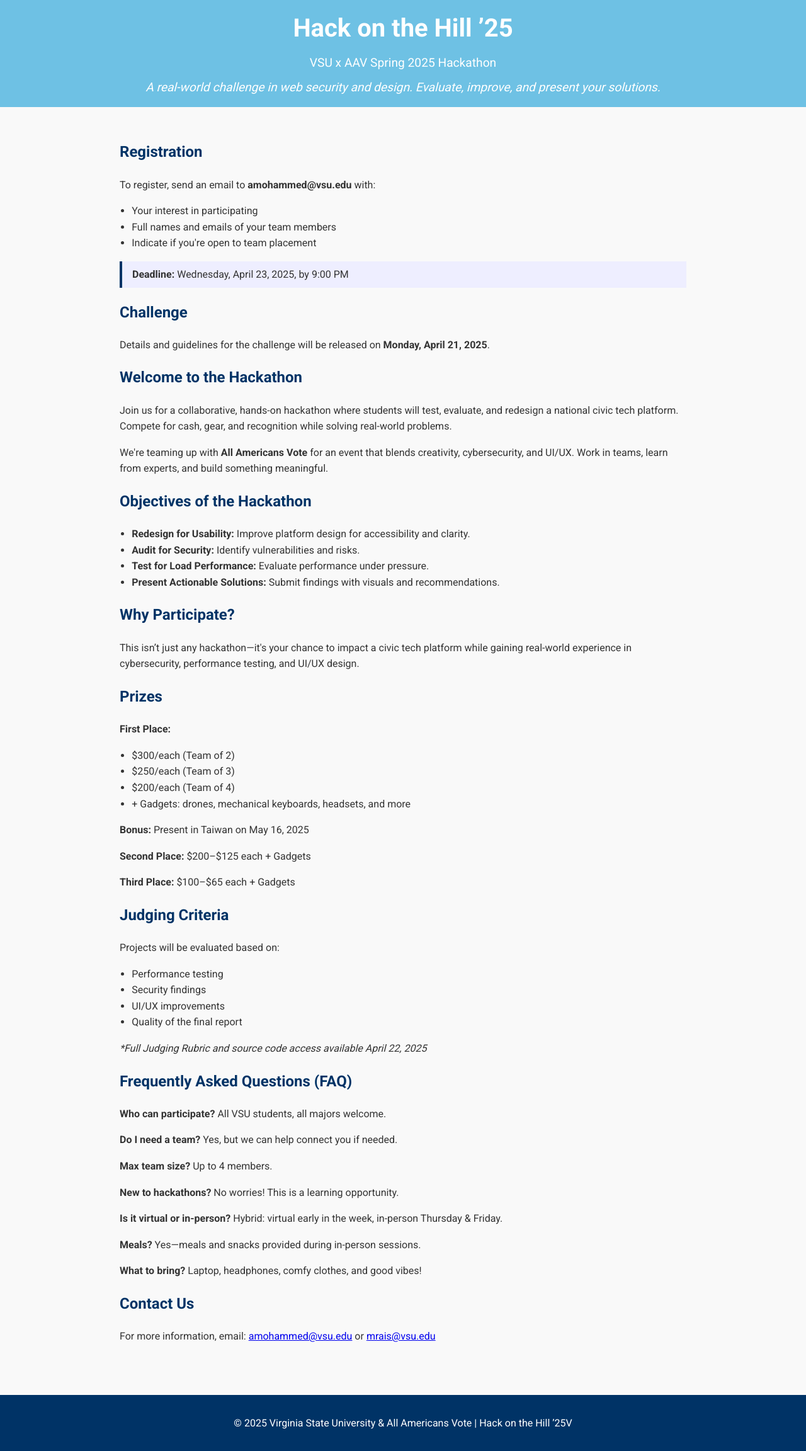
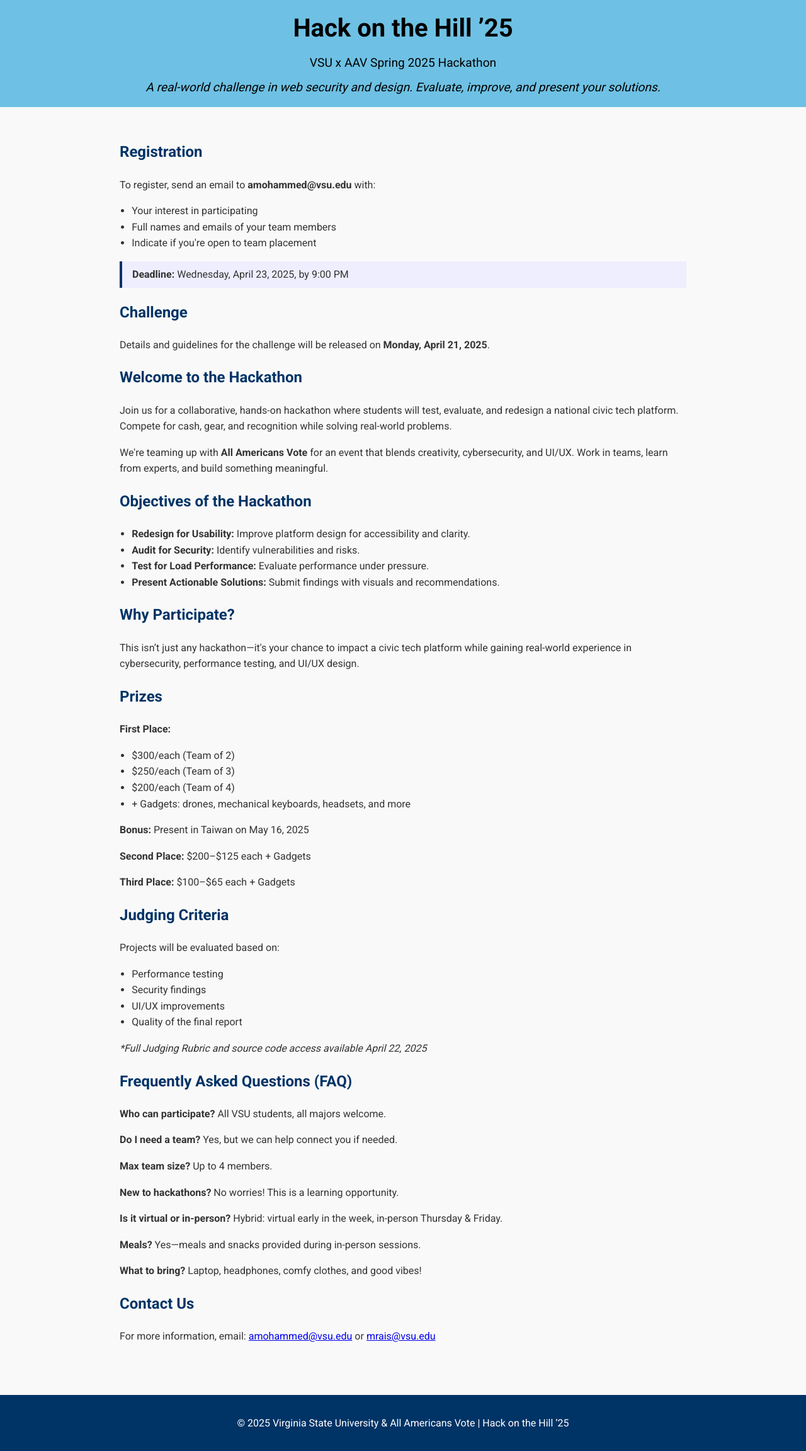
Before and after one commit to vsucyber/hackathonSpring2025, a plain HTML site: page index.html in a window 1280 px wide. Shown: the part 95-2399 px from the top of the page at 63% size. Drawn offline with Linux system fonts and the light colour scheme.

Commit message:
Update index.html

```diff
--- a/index.html
+++ b/index.html
@@ -16,7 +16,7 @@
     }
     header {
       background: #6ec1e4;
-      color: #fff;
+      color: #000;
       padding: 2rem 1rem 1rem;
       text-align: center;
     }
@@ -141,7 +141,7 @@
   </section>
 
   <footer>
-    <p>&copy; 2025 Virginia State University & All Americans Vote | Hack on the Hill ’25V</p>
+    <p>&copy; 2025 Virginia State University & All Americans Vote | Hack on the Hill ’25</p>
   </footer>
 </body>
 </html>
```
